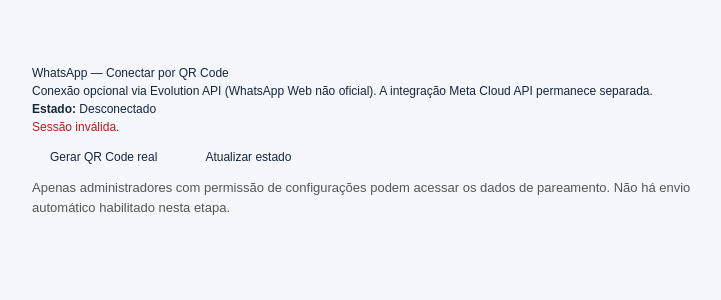
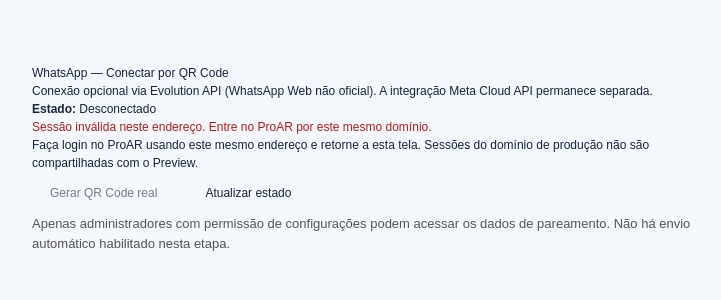
Before and after one commit to polartechatendimentos-beep/ProAR, a Next.js app: page /whatsapp/conectar in a window 1280 px wide. Shown: the top 300 px of the page, without its empty margins (272-993 px from the left). Built offline with nearby package versions, Linux system fonts and the light colour scheme; no server answers.

Commit message:
fix(whatsapp): explain preview session mismatch and disable pairing without authorization

```diff
--- a/app/whatsapp/conectar/page.tsx
+++ b/app/whatsapp/conectar/page.tsx
@@ -10,11 +10,16 @@ export default function WhatsAppPairingPage() {
   const [pairing, setPairing] = useState<Pairing | null>(null);
   const [busy, setBusy] = useState(false);
   const [error, setError] = useState("");
+  const [authRequired, setAuthRequired] = useState(false);
+  const [forbidden, setForbidden] = useState(false);
   async function refresh() {
     try {
       const response = await fetch("/api/whatsapp/evolution", { cache: "no-store" });
       const result = await response.json() as Status;
+      if (response.status === 401) { setAuthRequired(true); setError("Sessão inválida neste endereço. Entre no ProAR por este mesmo domínio."); return; }
+      if (response.status === 403) { setForbidden(true); setError("Seu usuário não tem permissão para configurar o WhatsApp."); return; }
       if (!response.ok) throw new Error(result.error || "Falha ao consultar conexão");
+      setAuthRequired(false); setForbidden(false);
       setStatus(result);
       const state = result.state?.instance?.state || result.state?.state;
       if (state === "open") setPairing(null);
@@ -31,6 +36,8 @@ export default function WhatsAppPairingPage() {
     try {
       const response = await fetch("/api/whatsapp/evolution", { method: "POST", headers: { "Content-Type": "application/json" } });
       const result = await response.json() as Pairing;
+      if (response.status === 401) { setAuthRequired(true); throw new Error("Entre no ProAR neste endereço antes de conectar o WhatsApp."); }
+      if (response.status === 403) { setForbidden(true); throw new Error("Seu usuário não tem permissão para configurar o WhatsApp."); }
       if (!response.ok) throw new Error(result.error || "Não foi possível gerar o QR");
       setPairing(result);
       await refresh();
@@ -43,6 +50,8 @@ export default function WhatsAppPairingPage() {
     <p>Conexão opcional via Evolution API (WhatsApp Web não oficial). A integração Meta Cloud API permanece separada.</p>
     <p role="status"><strong>Estado:</strong> {stateLabel(state)}</p>
     {error && <p role="alert" style={{ color: "#b91c1c" }}>{error}</p>}
+    {authRequired && <p>Faça login no ProAR usando este mesmo endereço e retorne a esta tela. Sessões do domínio de produção não são compartilhadas com o Preview.</p>}
+    {forbidden && <p>Solicite ao administrador a permissão de editar configurações.</p>}
     {pairing?.base64 && <section aria-label="QR Code para pareamento" style={{ margin: "24px 0" }}>
       {/* QR comes from a live Evolution instance, never generated by this page. */}
       {/* eslint-disable-next-line @next/next/no-img-element */}
@@ -50,7 +59,7 @@ export default function WhatsAppPairingPage() {
       <p>No celular, abra WhatsApp → Aparelhos conectados → Conectar aparelho. Se expirar, solicite outro QR.</p>
     </section>}
     {pairing?.pairingCode && <p>Código de pareamento: <strong>{pairing.pairingCode}</strong></p>}
-    <button type="button" onClick={() => void connect()} disabled={busy || state === "open"} style={{ padding: "12px 18px", cursor: "pointer" }}>{busy ? "Solicitando..." : state === "open" ? "WhatsApp conectado" : "Gerar QR Code real"}</button>
+    <button type="button" onClick={() => void connect()} disabled={busy || authRequired || forbidden || state === "open"} style={{ padding: "12px 18px", cursor: "pointer" }}>{busy ? "Solicitando..." : state === "open" ? "WhatsApp conectado" : "Gerar QR Code real"}</button>
     <button type="button" onClick={() => void refresh()} style={{ marginLeft: 12, padding: "12px 18px" }}>Atualizar estado</button>
     <p style={{ color: "#555", fontSize: 13 }}>Apenas administradores com permissão de configurações podem acessar os dados de pareamento. Não há envio automático habilitado nesta etapa.</p>
   </main>;
```
